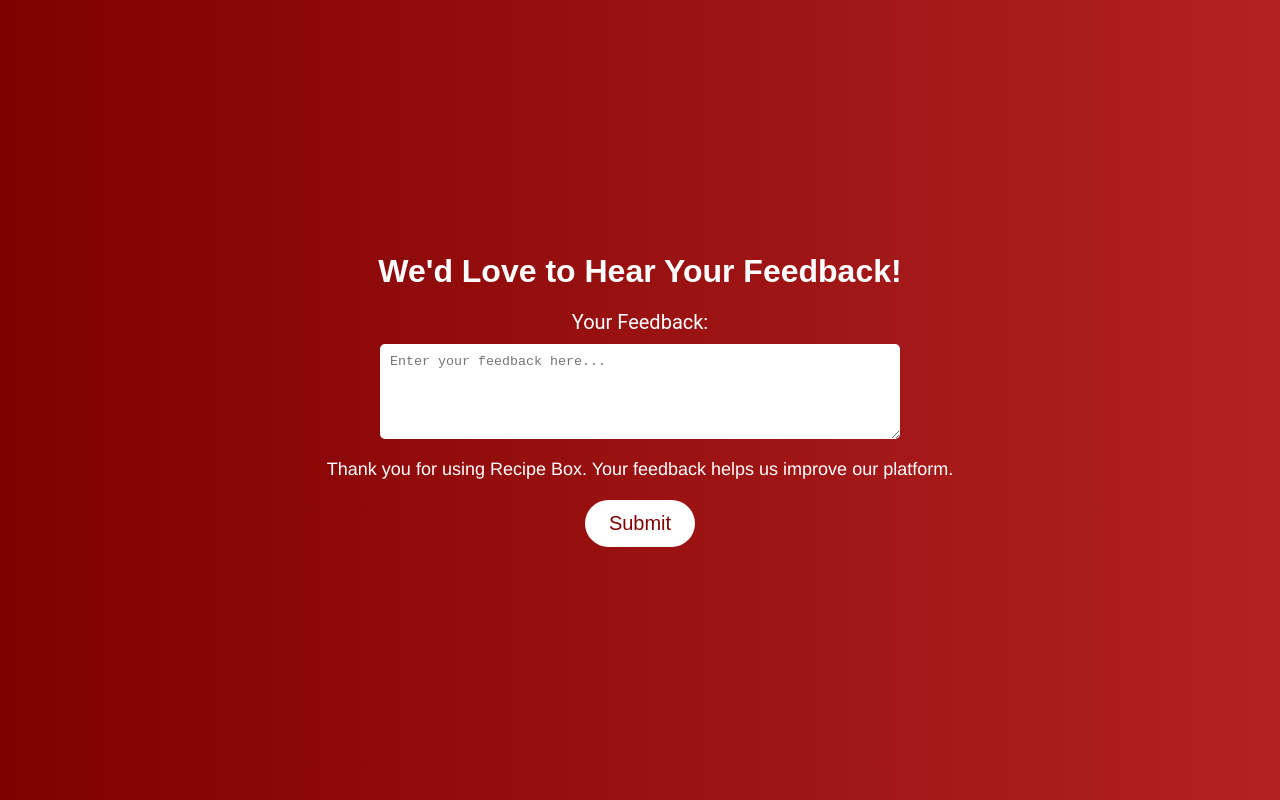
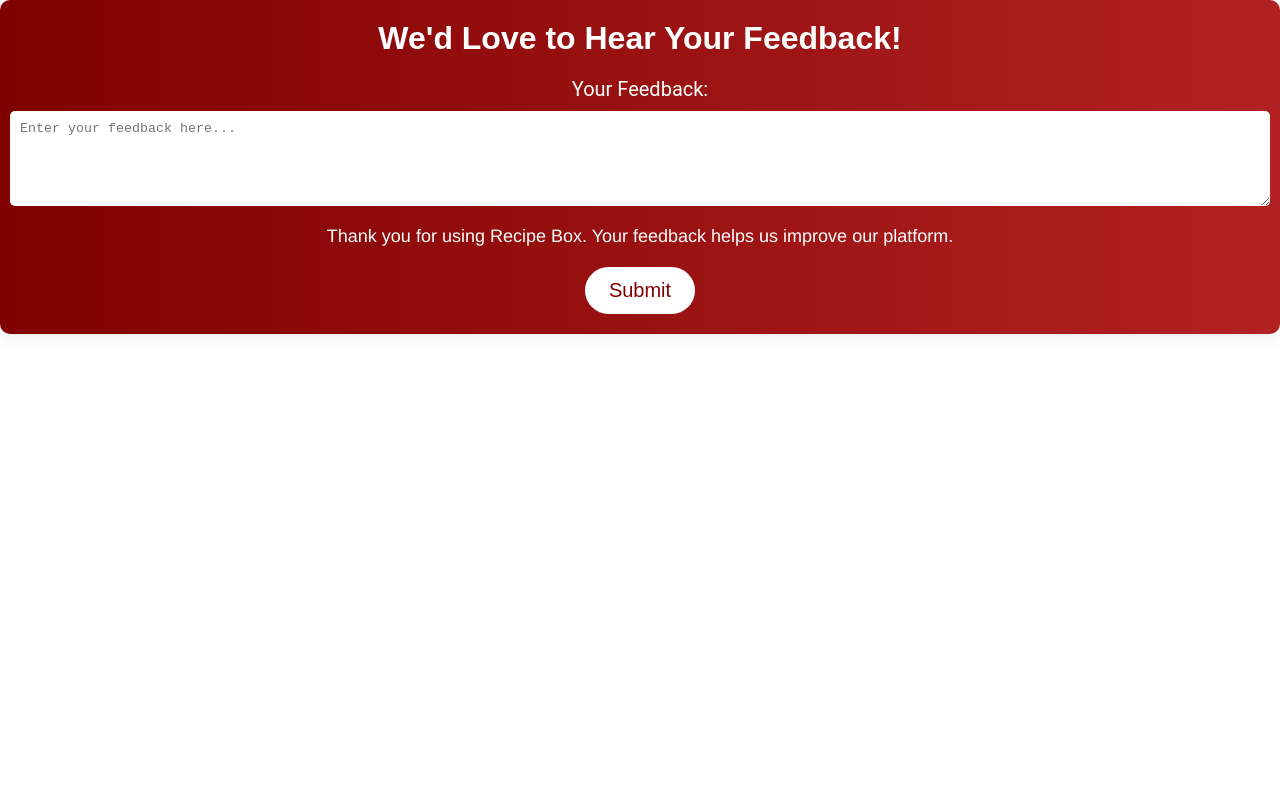
Before and after one commit to kalviumcommunity/S51_Karishma_capstone_Recipebox, a React (Vite) app in the folder client/recipe/: page /feedback in a window 1280 px wide. Built offline with nearby package versions, Linux system fonts and the light colour scheme.

Commit message:
feed back form added

```diff
--- a/client/recipe/src/Components/Feedback.css
+++ b/client/recipe/src/Components/Feedback.css
@@ -1,29 +1,21 @@
-/* Feedback.css */
-
-body {
-    margin: 0;
-    padding: 0;
-    display: flex;
-    justify-content: center;
-    align-items: center;
-    height: 100vh; /* Make body fill the entire viewport height */
-    background: linear-gradient(to right, #800000, #B22222); /* Maroon-based gradient background */
-  }
-
-  .feedback-container {
+.feedback-box {
+    background: linear-gradient(to right, #800000, #B22222);
+    padding: 20px;
+    border-radius: 10px;
+    box-shadow: 0 0 20px rgba(0, 0, 0, 0.1);
     text-align: center;
+    animation: scaleIn 0.5s ease;
   }
 
   .feedback-head {
-    font-family: 'Arial', sans-serif; /* Font family */
+    font-family: 'Arial', sans-serif;
     font-size: 32px;
     color: #fff;
     margin-bottom: 20px;
-    text-align: center;
   }
 
   .feedback-text {
-    font-family: 'Helvetica', sans-serif; /* Different font family */
+    font-family: 'Helvetica', sans-serif;
     font-size: 18px;
     color: #fff;
     margin-bottom: 20px;
@@ -36,15 +28,14 @@ body {
   }
 
   .feedback-label {
-    font-family: 'Roboto', sans-serif; /* Another font family */
+    font-family: 'Roboto', sans-serif;
     font-size: 20px;
     color: #fff;
     margin-bottom: 10px;
   }
 
   .feedback-input {
-    width: 80%;
-    max-width: 500px;
+    width: 100%;
     padding: 10px;
     margin-bottom: 20px;
     border-radius: 5px;
@@ -53,7 +44,7 @@ body {
 
   .submit-feedback {
     background: #fff;
-    color: #800000; /* Maroon color for the button text */
+    color: #800000;
     border: none;
     padding: 12px 24px;
     font-size: 20px;
@@ -63,12 +54,23 @@ body {
   }
 
   .submit-feedback:hover {
-    background: #B22222; /* Darker maroon color on hover */
+    background: #B22222;
     color: #fff;
-    animation: swing 0.5s ease; /* Swing animation */
+    animation: swing 0.5s ease;
   }
 
-  /* Swing animation */
+
+  @keyframes scaleIn {
+    from {
+      transform: scale(0.8);
+      opacity: 0;
+    }
+    to {
+      transform: scale(1);
+      opacity: 1;
+    }
+  }
+
   @keyframes swing {
     20% {
       transform: rotate(15deg);
--- a/client/recipe/src/Components/Feedback.jsx
+++ b/client/recipe/src/Components/Feedback.jsx
@@ -3,6 +3,7 @@ import './Feedback.css';
 
 function Feedback() {
   return (
+    <div id='feedback'>
     <div className="feedback-box">
       <h1 className="feedback-head">We'd Love to Hear Your Feedback!</h1>
 
@@ -13,6 +14,7 @@ function Feedback() {
         <button className="submit-feedback" type="submit">Submit</button>
       </form>
     </div>
+    </div>
   );
 }
 
```
